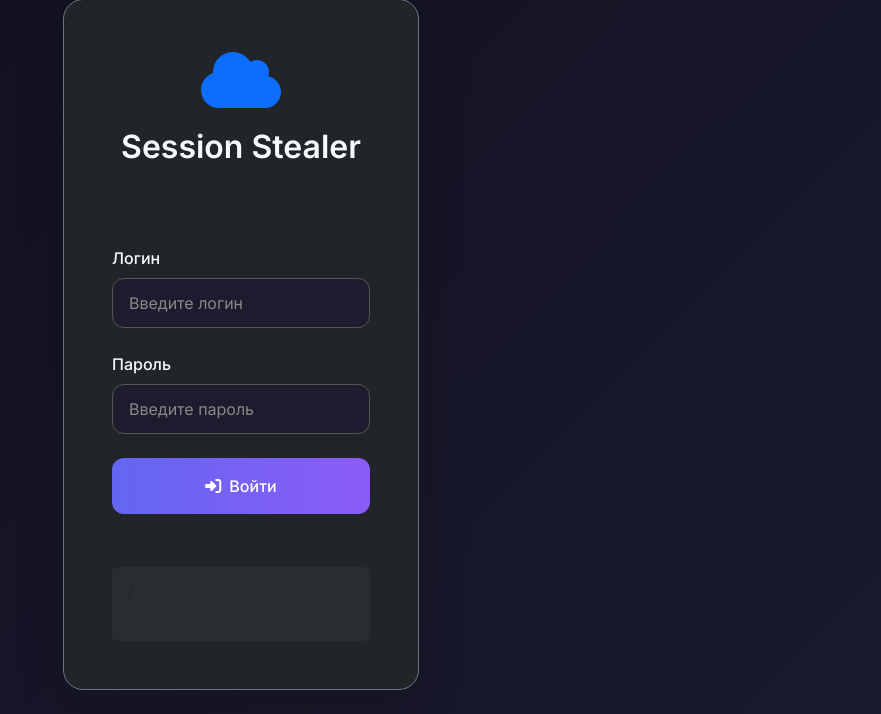
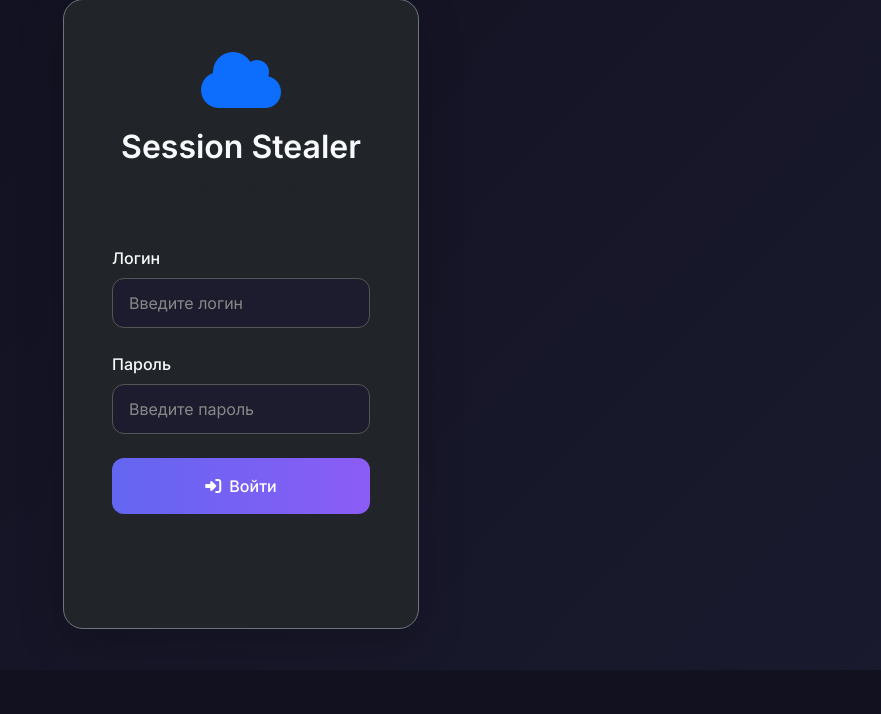
Before and after one commit to mrakof381-jpg/34sss42, a Flask app: page /login in a window 1280 px wide. Shown: the part 130-844 px from the top of the page, without its empty margins (399-1280 px from the left). After the commit the page ends 800 px from the top, so only its background shows below. Run offline with Flask 3, Linux system fonts and the light colour scheme; some libraries are stand-ins or nearby versions.

Commit message:
login.html

```diff
--- a/templates/login.html
+++ b/templates/login.html
@@ -34,8 +34,6 @@
                 </form>
 
                 <div class="mt-4 text-center small">
-                    <div class="text-muted mb-2">Тестовые аккаунты:</div>
-                    <div class="bg-secondary bg-opacity-10 rounded p-3 text-start">
                         <span class="text-info"></span> / <span class="text-info"></span><br><br>
                     </div>
                 </div>
```
